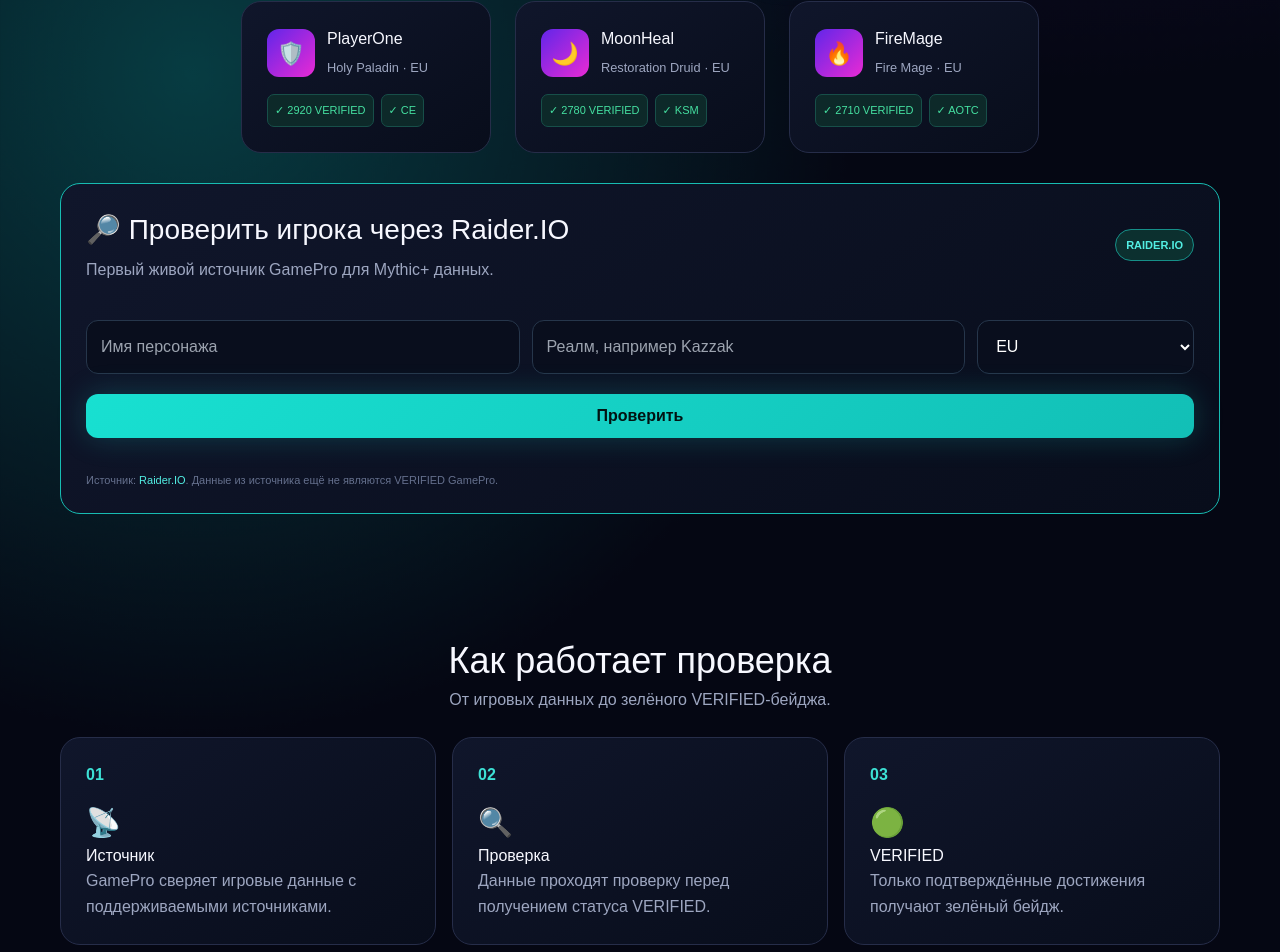
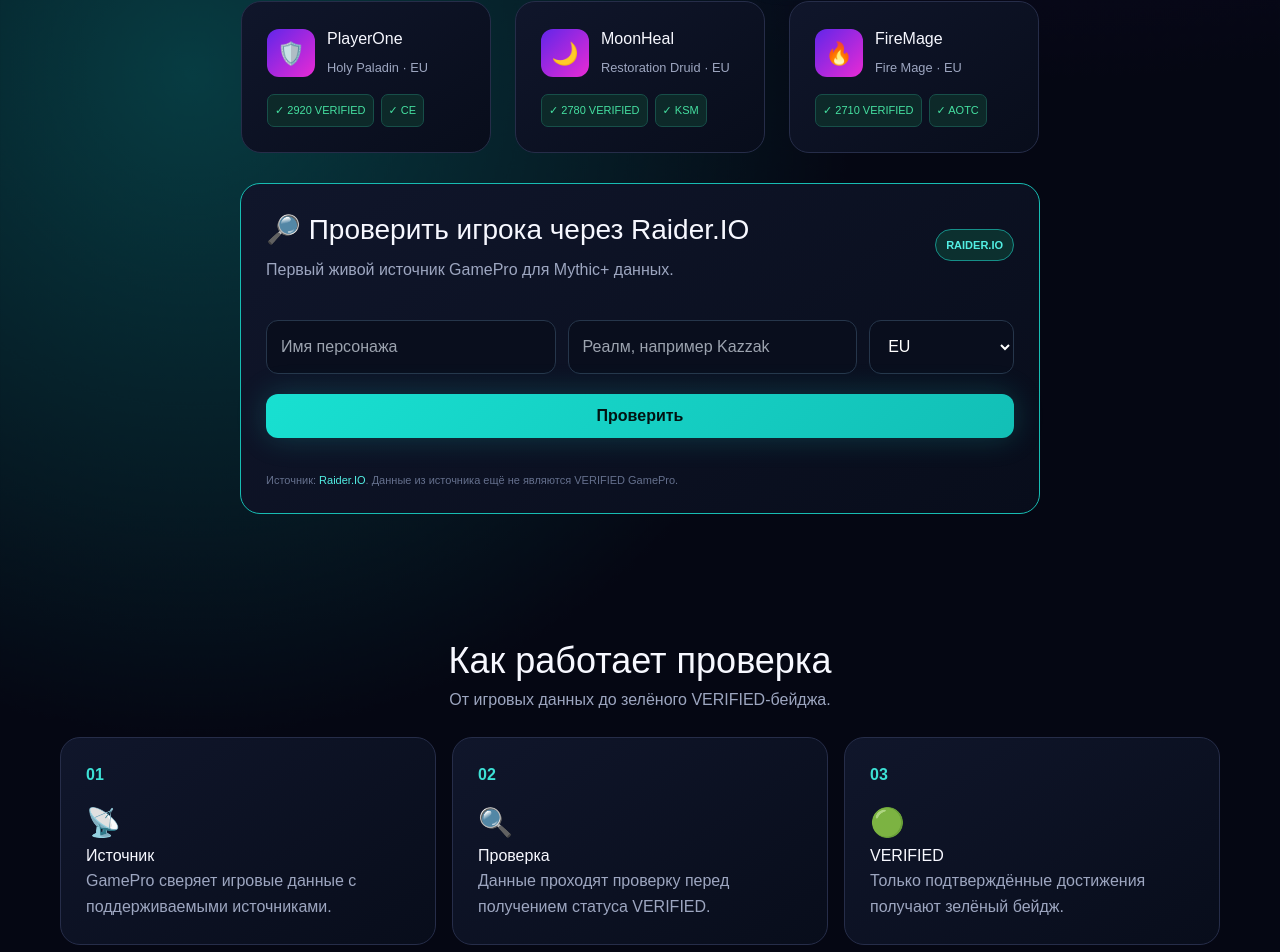
Before and after one commit to vesttrading/gamepro-market, a Next.js app: page / in a window 1280 px wide. Shown: the part 1231-2183 px from the top of the page. Built offline with nearby package versions, Linux system fonts and the light colour scheme; no server answers.

Commit message:
Refactor CSS for layout and responsiveness improvements

```diff
--- a/app/globals.css
+++ b/app/globals.css
@@ -139,15 +139,19 @@ main .searchbar + div > div {
     width: 100% !important;
 }
 
-/* Главный контейнер выстраиваем вертикально: заголовок НАВЕРХУ, форма под ним */
+/* Главный контейнер: центрируем и уменьшаем общую ширину блока */
+section#raiderio div.jsx-f4888bab762c3c0,
 section#raiderio > div {
     display: flex !important;
     flex-direction: column !important;
     gap: 20px !important;
     width: 100% !important;
+    max-width: 800px !important; /* Уменьшает ширину всего блока */
+    margin: 0 auto !important;    /* Центрирует блок на экране */
 }
 
-/* Принудительно растягиваем текстовый блок заголовка на всю ширину */
+/* Блок с заголовком и текстом */
+section#raiderio div.jsx-f4888bab762c3c0 > div:first-child,
 section#raiderio > div > div:first-child {
     width: 100% !important;
     display: flex !important;
@@ -155,30 +159,31 @@ section#raiderio > div > div:first-child {
     gap: 12px !important;
 }
 
-/* Форму с полями превращаем в независимый грид: 3 поля строго в один ряд */
+/* 3 поля в один ряд */
 section#raiderio form,
-section#raiderio div:has(> input[placeholder*="Имя"]) {
+section#raiderio div:has(> input[placeholder*="Имя"]),
+section#raiderio div.jsx-f4888bab762c3c0 form {
     display: grid !important;
-    grid-template-columns: 2fr 2fr 1fr !important; /* Имя и Реалм шире, EU — уже */
+    grid-template-columns: 2fr 2fr 1fr !important;
     gap: 12px !important;
     width: 100% !important;
 }
 
-/* Гарантируем, что инпуты занимают всю выделенную им ширину */
+/* Растягивание инпутов внутри колонок */
 section#raiderio input,
 section#raiderio select {
     width: 100% !important;
     margin-bottom: 0 !important;
 }
 
-/* Кнопку «Проверить» выбиваем из общего ряда и растягиваем на всю ширину СТРОГО ВНИЗУ */
+/* Кнопка снизу во всю ширину формы */
 section#raiderio button {
     grid-column: 1 / -1 !important;
     width: 100% !important;
     margin-top: 8px !important;
 }
 
-/* Мобильный адаптив */
+/* Мобильная адаптация */
 @media (max-width: 768px) {
     section#raiderio form,
     section#raiderio div:has(> input[placeholder*="Имя"]) {
```
